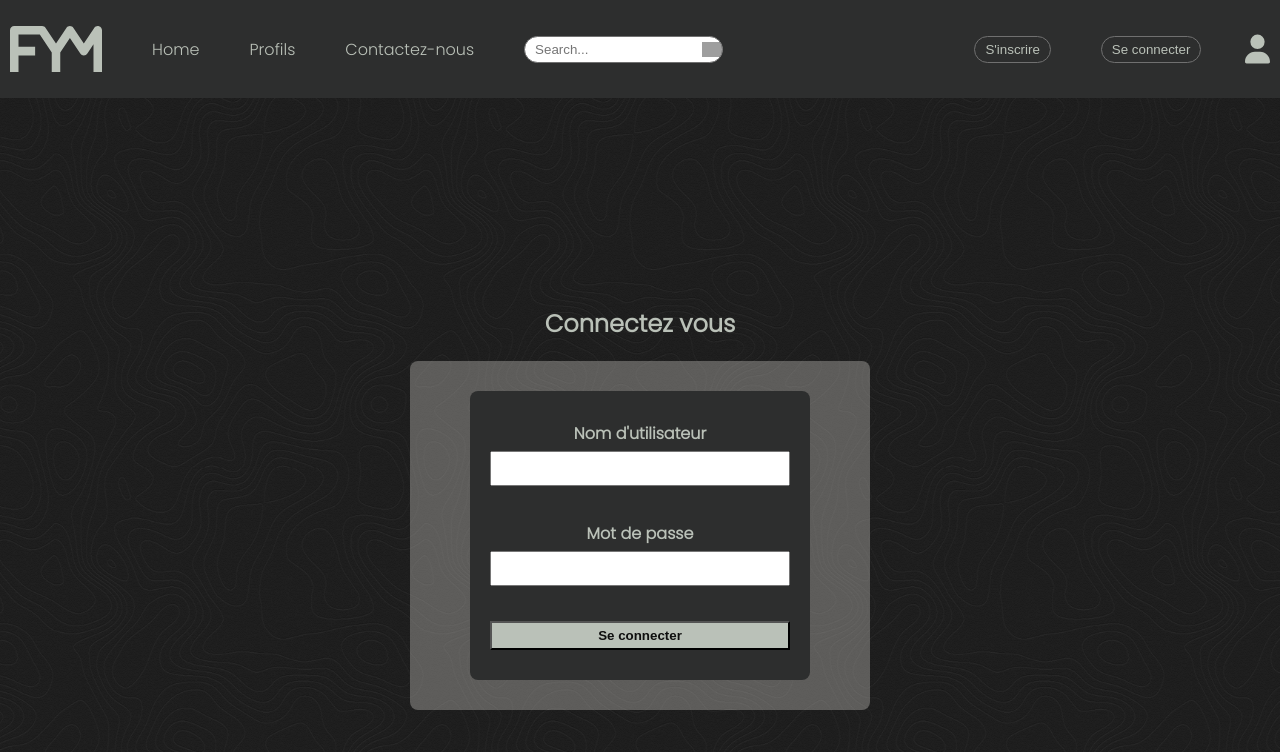
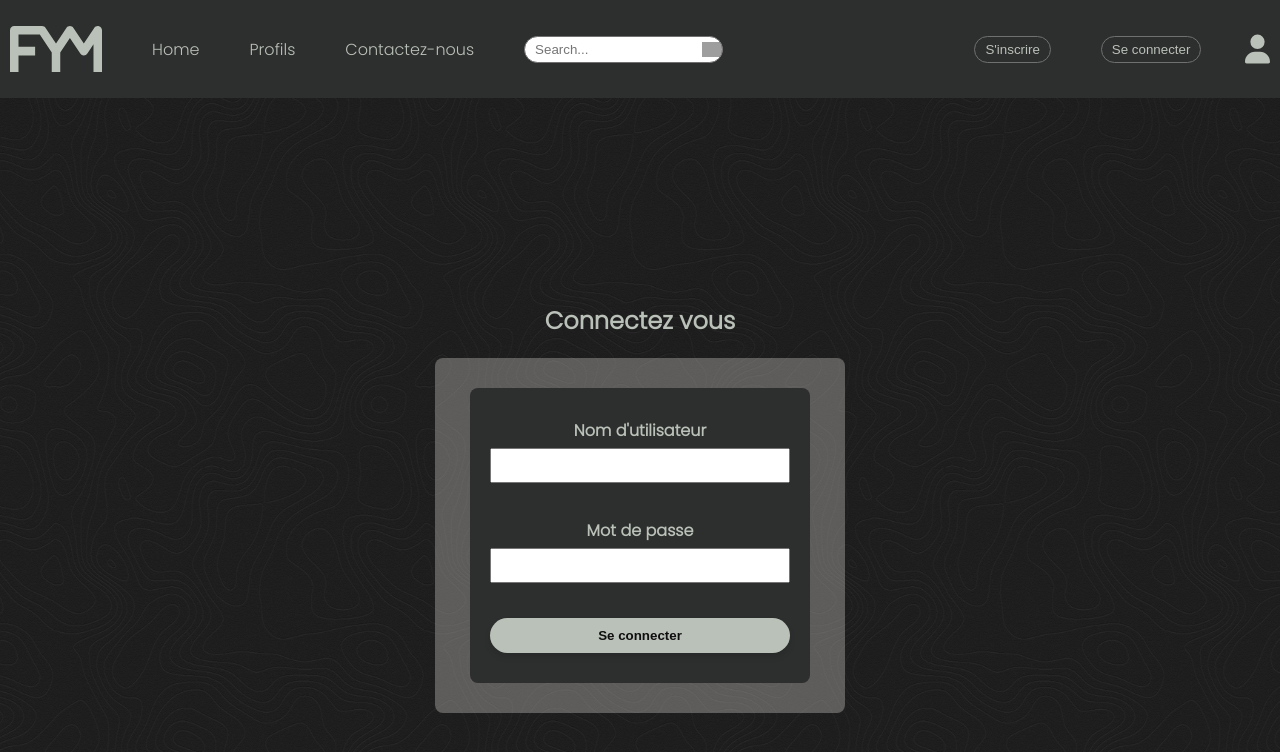
Before and after one commit to Anakin-66/FindYourMateFront, a React (Create React App) app: page /login in a window 1280 px wide. Shown: the top 752 px of the page. Built offline with nearby package versions, Linux system fonts and the light colour scheme; grey boxes are pictures that could not be loaded.

Commit message:
added button animation

```diff
--- a/src/assets/scss/partials/_header.scss
+++ b/src/assets/scss/partials/_header.scss
@@ -24,7 +24,12 @@ a {
   border:1px solid #707070;
   background-color: #2D2E2E;
   cursor: pointer;
+  transition: background-color 0.3s ease; /* Animation de transition sur la couleur de fond */
 }
+
+.navButton:hover {
+    background-color: #404040; /* Nouvelle couleur de fond au survol */
+  }
 
 .fym-logo {
     width: 10%;
--- a/src/assets/scss/partials/_login.scss
+++ b/src/assets/scss/partials/_login.scss
@@ -25,7 +25,7 @@
     display: flex;
     justify-content: center;
     align-items: center;
-    width: 400px;
+    width: 350px;
   }
 
   .innerLoginContainer {
@@ -59,18 +59,23 @@ input {
     color: black; /* Ajoutez cette ligne pour spécifier la couleur pour les champs de formulaire */
   }
 
-.loginButton {
-    border-radius: 0px;
-    padding: 5px 10px;
+  .loginButton {
+    border: none;
+    border-radius: 25px;
+    padding: 10px 20px;
     margin: 10px 0;
     background-color: #BAC1B8;
     color: #0F0F0F;
     font-weight: bold;
-    transition: background-color 0.3s, color 0.3s;
+    box-shadow: 0px 4px 6px rgba(0, 0, 0, 0.1);
+    transition: background-color 0.3s, color 0.3s, transform 0.3s, box-shadow 0.3s;
     cursor: pointer;
+    display: inline-block;
   }
 
-.loginButton:hover {
+  .loginButton:hover {
     background-color: #0F0F0F;
     color: #BAC1B8;
-}
+    transform: scale(1.05);
+    box-shadow: 0px 8px 12px rgba(0, 0, 0, 0.2);
+  }
```
